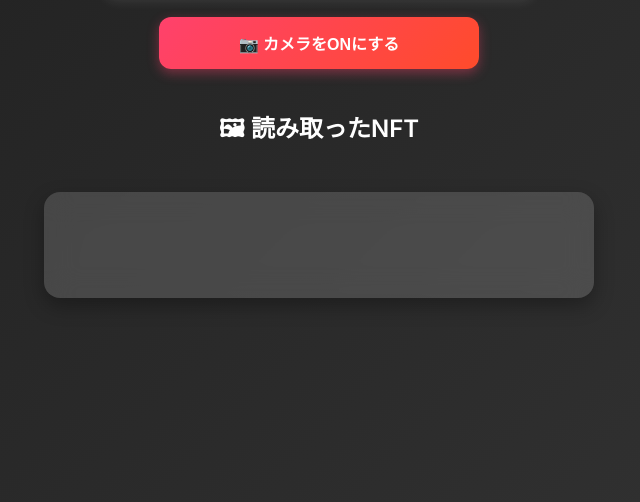
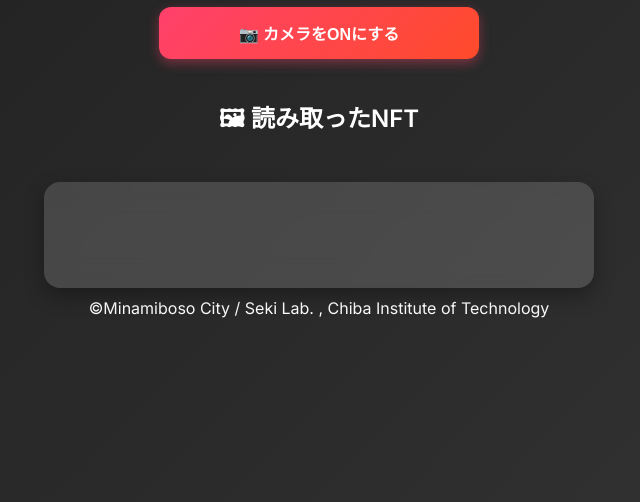
Before and after one commit to minamiboso/test, a plain HTML site: page index.html in a window 1280 px wide. Shown: the part 298-800 px from the top of the page, without its empty margins (321-961 px from the left). Drawn offline with Linux system fonts and the light colour scheme.

Commit message:
Update index.html

```diff
--- a/index.html
+++ b/index.html
@@ -29,4 +29,5 @@
 
     <script src="script.js"></script>
 </body>
+    <footer>©Minamiboso City / Seki Lab. , Chiba Institute of Technology</footer>
 </html>
```
